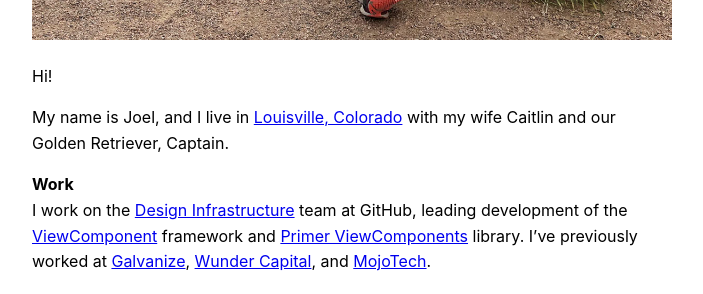
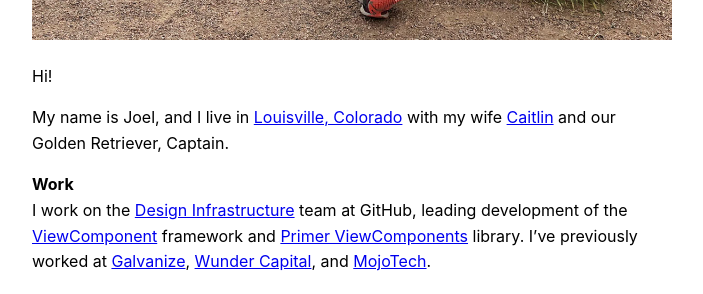
Before and after one commit to joelhawksley/identity, a Jekyll site: the page built from index.md, in a window 1280 px wide and 900 px high, scrolled down 399 px. Shown: the part 153-447 px from the top of the window, without its empty margins (288-991 px from the left). Built offline with Jekyll 4.4.1, drawn with Linux system fonts in a browser that asks for light colours; part of the change alters nothing that is shown.

```diff
--- a/index.md
+++ b/index.md
@@ -6,7 +6,7 @@ layout: home
 
 Hi!
 
-My name is Joel, and I live in [Louisville, Colorado](http://louisvilleco.gov/) with my wife Caitlin and our Golden Retriever, Captain.
+My name is Joel, and I live in [Louisville, Colorado](http://louisvilleco.gov/) with my wife [Caitlin](https://www.caitlinhawksley.com) and our Golden Retriever, Captain.
 
 ### Work
 
```
